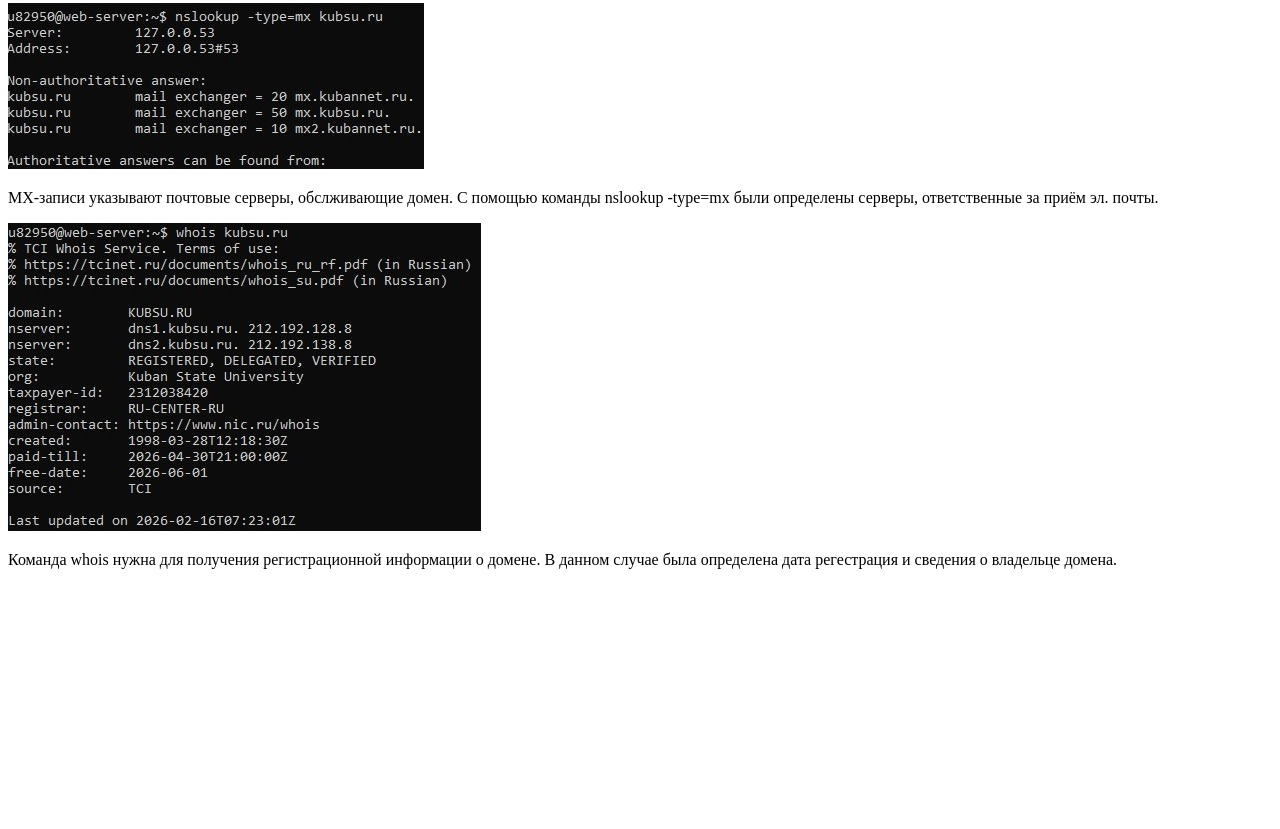
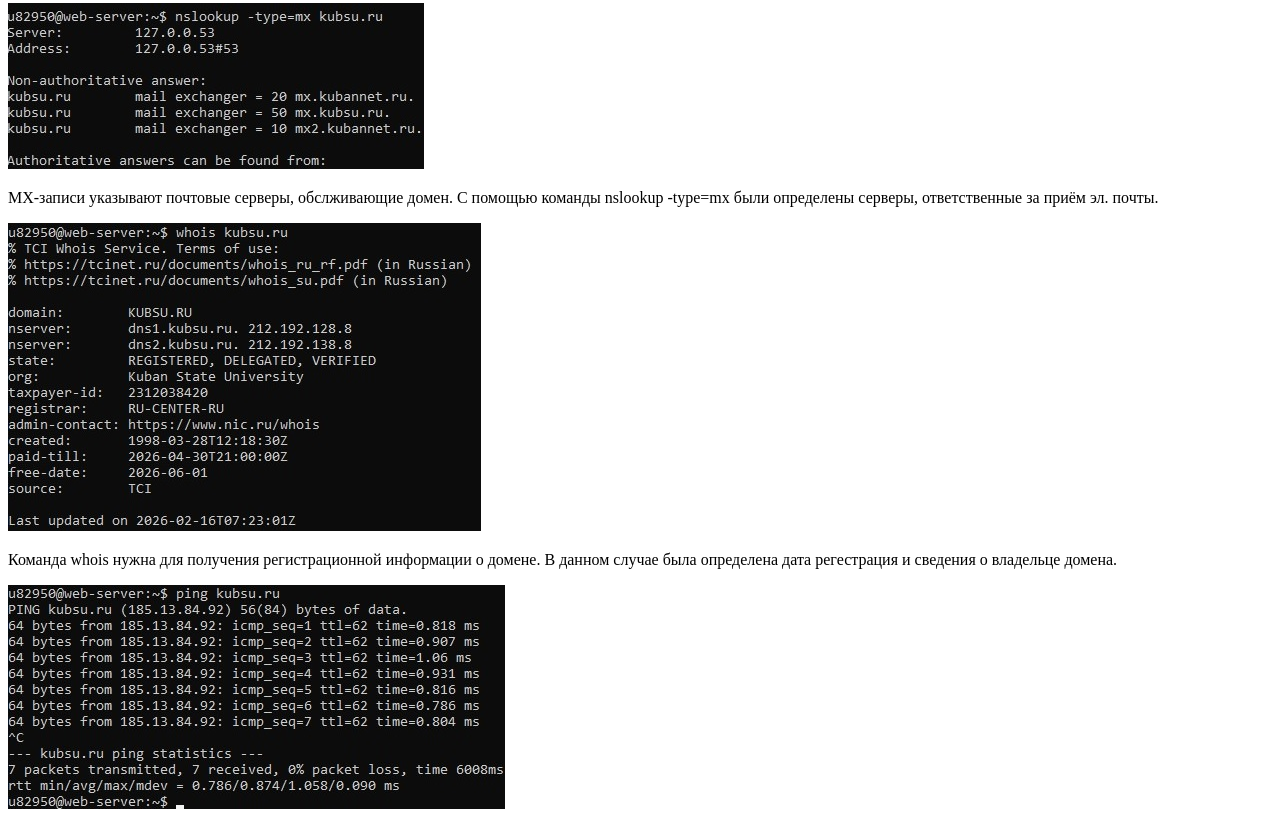
Before and after one commit to jvrnsk/lab1, a plain HTML site: page index.html in a window 1280 px wide. Shown: the part 1273-2102 px from the top of the page. Before the commit the page ends 1858 px from the top, so only its background shows below. Drawn offline with Linux system fonts and the light colour scheme.

Commit message:
index.html

```diff
--- a/index.html
+++ b/index.html
@@ -23,5 +23,7 @@
     <img src="5.jpg" alt="">
     <p> Команда whois нужна для получения регистрационной информации о домене.
         В данном случае была определена дата регестрация и сведения о владельце домена.</p>
+    <p><img src="2.jpg" alt=""</p>
 </body>
+
 </html>
```
